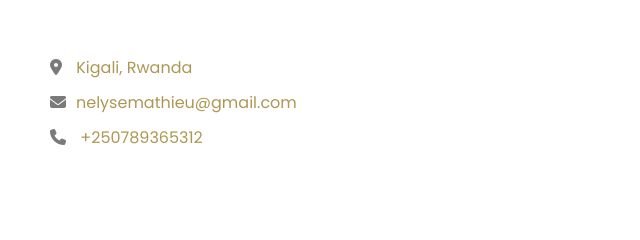
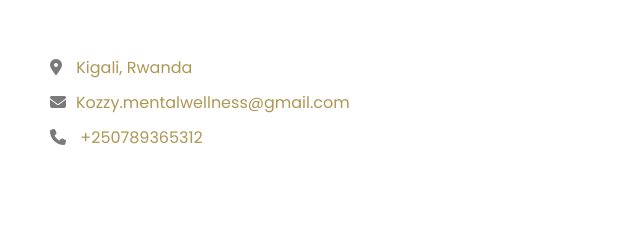
Before and after one commit to elyton250/safe_space, a plain HTML site: page index.html in a window 1280 px wide. Shown: the part 3090-3330 px from the top of the page, 0-640 px from the left. Drawn offline with Linux system fonts and the light colour scheme; a script that the page names is missing.

Commit message:
Update index.html
modifeid the email

```diff
--- a/index.html
+++ b/index.html
@@ -159,7 +159,7 @@
         <div class="col information">
           <div class="contact-details">
             <p><i class="fas fa-map-marker-alt"></i> Kigali, Rwanda</p>
-            <p><i class="fas fa-envelope"></i>nelysemathieu@gmail.com</p>
+            <p><i class="fas fa-envelope"></i>Kozzy.mentalwellness@gmail.com</p>
             <p><i class="fas fa-phone"></i> +250789365312</p>
             <!-- <p><i class="fas fa-clock"></i> Monday - Friday: 9:00 AM - 5:00 PM</p>
             <p><i class="fas fa-clock"></i> Saturday: 10:00 AM - 3:00 PM</p>
```
